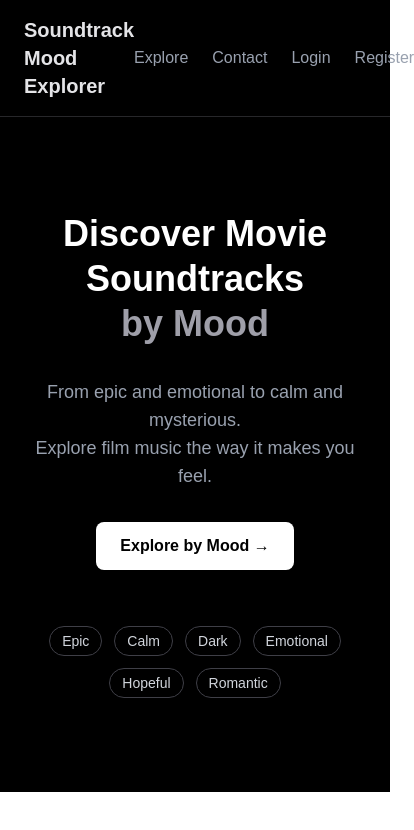
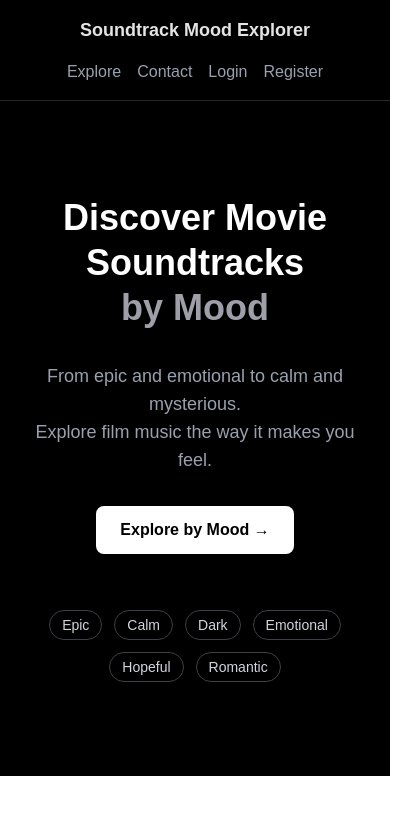
Before and after one commit to Frantisek82/soundtrack-mood-explorer-frontend, a Next.js app: page / in a window 390 px wide. Shown: the top 830 px of the page, 414 px wide, since content can reach past the window. Built offline with nearby package versions, Linux system fonts and the light colour scheme; no server answers.

Commit message:
fix: improve mobile navbar responsiveness

```diff
--- a/src/components/Navbar.tsx
+++ b/src/components/Navbar.tsx
@@ -46,15 +46,15 @@ export default function Navbar() {
 
   return (
     <nav className="border-b border-zinc-800 bg-black">
-      <div className="max-w-7xl mx-auto px-6 py-4 flex justify-between items-center">
+      <div className="max-w-7xl mx-auto px-4 py-4 flex flex-col md:flex-row md:justify-between md:items-center gap-4">
         <Link
           href="/"
-          className="text-xl font-semibold text-zinc-200 hover:text-white transition"
+          className="text-lg md:text-xl font-semibold text-zinc-200 hover:text-white transition text-center"
         >
           Soundtrack Mood Explorer
         </Link>
 
-        <div className="flex gap-6 items-center">
+        <div className="flex flex-wrap justify-center md:justify-end gap-4 items-center">
           <Link href="/explore" className={linkClass("/explore")}>
             Explore
           </Link>
```
